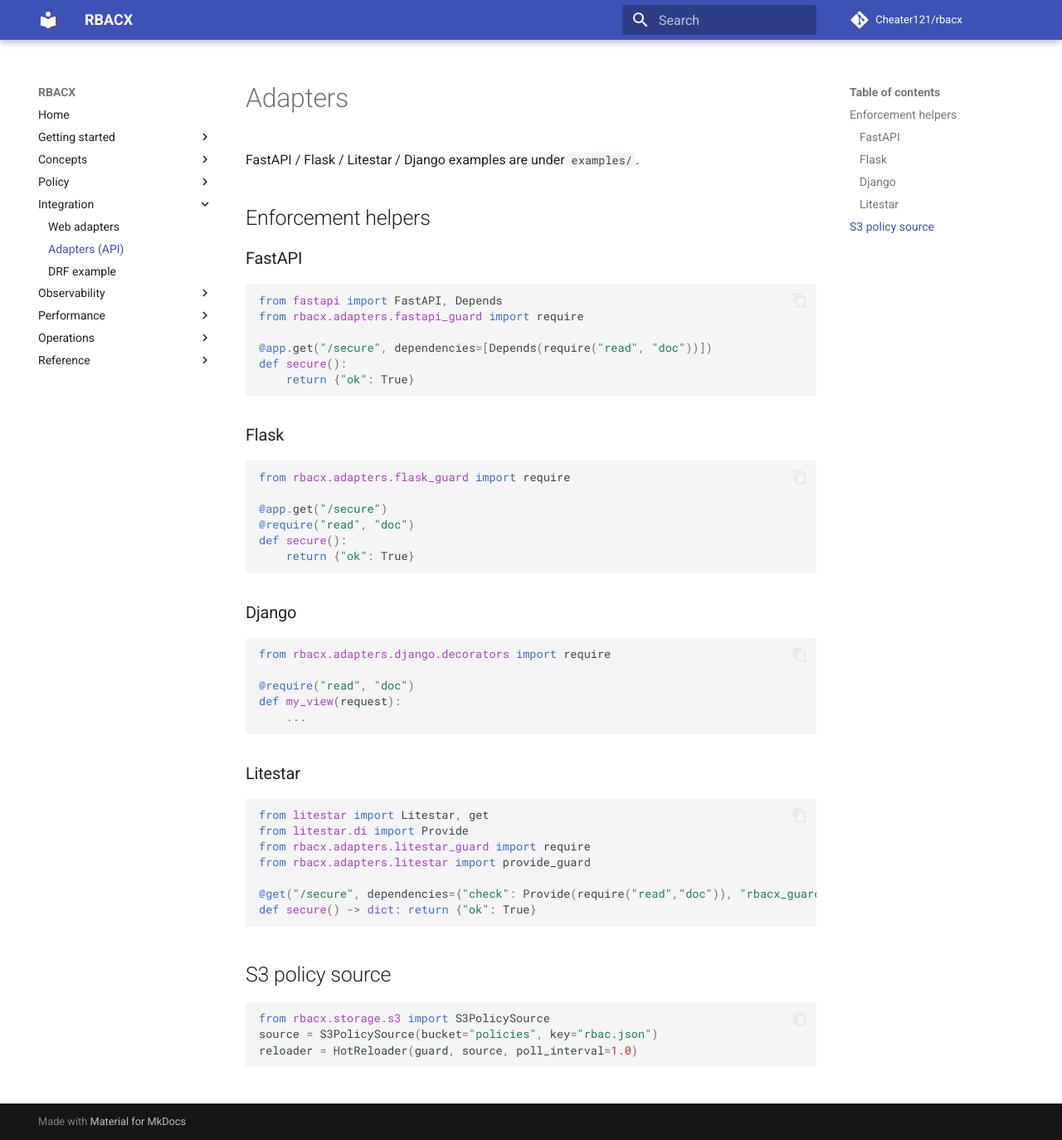
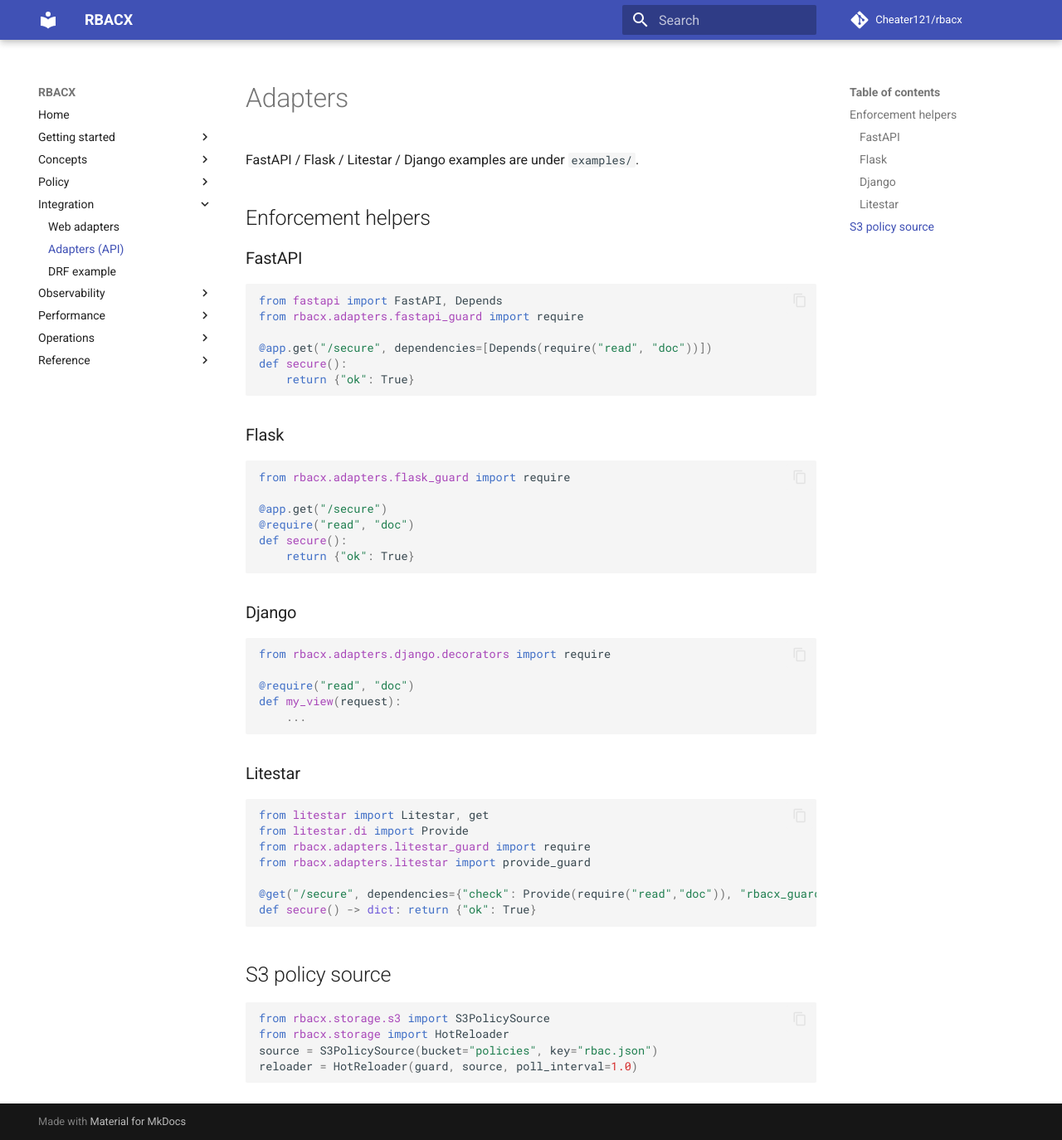
Before and after one commit to Cheater121/rbacx, an MkDocs documentation site: the page built from docs/adapters.md, in a window 1280 px wide and 1374 px high. Shown: the whole window at 83% size. Built offline with MkDocs 1.6.1 and Material for MkDocs 9.7.7, drawn with Linux system fonts in a browser that asks for light colours; comment, search, counter and statistics services are not loaded.

Commit message:
Update adapters.md

````diff
--- a/docs/adapters.md
+++ b/docs/adapters.md
@@ -49,6 +49,7 @@
 ## S3 policy source
 ```python
 from rbacx.storage.s3 import S3PolicySource
+from rbacx.storage import HotReloader
 source = S3PolicySource(bucket="policies", key="rbac.json")
 reloader = HotReloader(guard, source, poll_interval=1.0)
 ```
````
